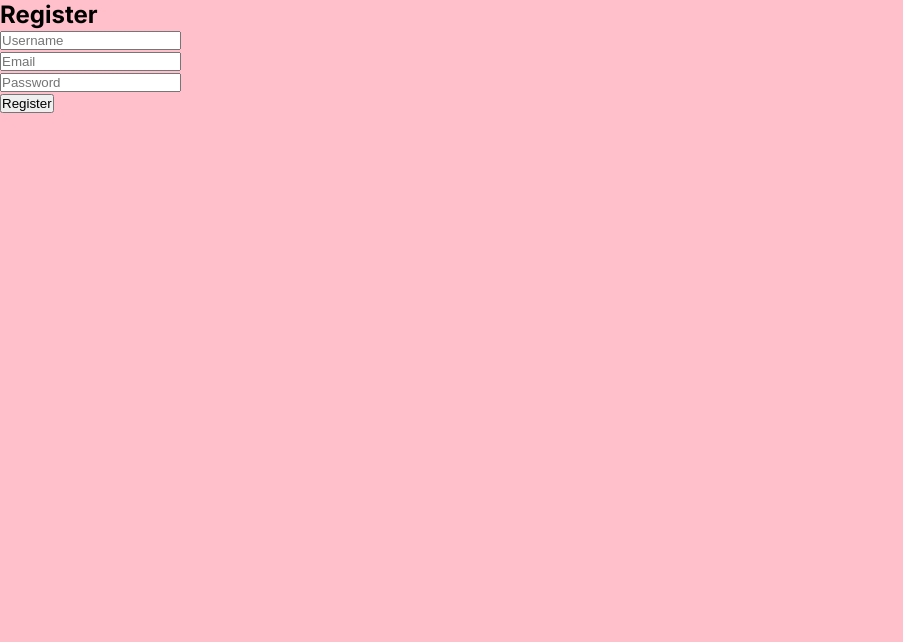
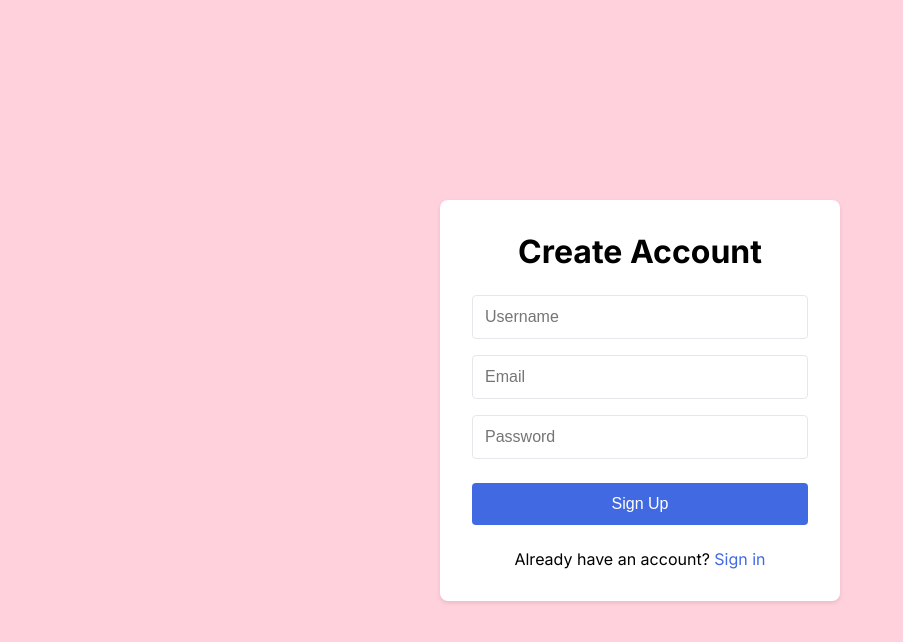
Before and after one commit to kaoutar-12/transcendence_42, a Next.js app in the folder src/frontend/: page /auth/register in a window 1280 px wide. Shown: the top 642 px of the page, without its empty margins (0-903 px from the left). Built offline with nearby package versions, Linux system fonts and the light colour scheme.

Commit message:
make the register page works

```diff
--- a/src/frontend/app/auth/login/page.tsx
+++ b/src/frontend/app/auth/login/page.tsx
@@ -163,7 +163,7 @@ export default function Login() {
           marginTop: '1.5rem'
         }}>
           Don't have an account?{' '}
-          <a href="/signup" style={{
+          <a href="/auth/register" style={{
             color: 'blue',
             textDecoration: 'underline'
           }}>
--- a/src/frontend/app/auth/register/page.tsx
+++ b/src/frontend/app/auth/register/page.tsx
@@ -8,61 +8,154 @@ export default function Register() {
    email: '',
    password: ''
  });
+ const [error, setError] = useState('');
  const router = useRouter();
 
  const handleSubmit = async (e: React.FormEvent) => {
    e.preventDefault();
+   setError('');
+
    try {
-
-      console.log("body: ")
-      console.log(JSON.stringify(formData))
-
      const res = await fetch('http://localhost:8000/api/register/', {
        method: 'POST',
        headers: { 'Content-Type': 'application/json' },
        body: JSON.stringify(formData)
      });
 
+     const data = await res.json();
+
      if (res.ok) {
+      localStorage.setItem('access_token', data.tokens.access);
+      localStorage.setItem('refresh_token', data.tokens.refresh);
        router.push('/home');
+     } else {
+       setError(data.error || 'Registration failed');
      }
    } catch (error) {
-      console.error('Registration failed:', error);
+     setError('Network error occurred');
    }
  };
 
  return (
-    <div className="min-h-screen flex items-center justify-center bg-gray-100">
-      <form onSubmit={handleSubmit} className="bg-white p-8 rounded-lg shadow-md w-96">
-        <h2 className="text-2xl font-bold mb-6 text-center">Register</h2>
-        <div className="mb-4">
+   <div style={{
+     minHeight: '100vh',
+     width: '100%',
+     backgroundColor: '#ffd1dc',
+     display: 'flex',
+     justifyContent: 'center',
+     alignItems: 'center'
+   }}>
+     <div style={{
+       width: '100%',
+       maxWidth: '400px',
+       padding: '2rem',
+       backgroundColor: 'white',
+       borderRadius: '8px',
+       boxShadow: '0 2px 4px rgba(0, 0, 0, 0.1)'
+     }}>
+       <h1 style={{
+         fontSize: '2rem',
+         fontWeight: 'bold',
+         textAlign: 'center',
+         marginBottom: '1.5rem'
+       }}>Create Account</h1>
+
+       {error && (
+         <div style={{
+           padding: '0.75rem',
+           marginBottom: '1rem',
+           backgroundColor: '#fee2e2',
+           color: '#dc2626',
+           borderRadius: '4px'
+         }}>
+           {error}
+         </div>
+       )}
+
+       <form onSubmit={handleSubmit} style={{
+         display: 'flex',
+         flexDirection: 'column',
+         gap: '1rem'
+       }}>
+         <div>
            <input
              type="text"
              placeholder="Username"
-            className="w-full p-2 border rounded"
              onChange={(e) => setFormData({...formData, username: e.target.value})}
+             style={{
+               width: '100%',
+               padding: '0.75rem',
+               border: '1px solid #e5e7eb',
+               borderRadius: '4px',
+               fontSize: '1rem'
+             }}
+             required
            />
          </div>
-        <div className="mb-4">
+         <div>
            <input
              type="email"
              placeholder="Email"
-            className="w-full p-2 border rounded"
              onChange={(e) => setFormData({...formData, email: e.target.value})}
+             style={{
+               width: '100%',
+               padding: '0.75rem',
+               border: '1px solid #e5e7eb',
+               borderRadius: '4px',
+               fontSize: '1rem'
+             }}
+             required
            />
          </div>
-        <div className="mb-6">
+         <div>
            <input
              type="password"
              placeholder="Password"
-            className="w-full p-2 border rounded"
              onChange={(e) => setFormData({...formData, password: e.target.value})}
+             style={{
+               width: '100%',
+               padding: '0.75rem',
+               border: '1px solid #e5e7eb',
+               borderRadius: '4px',
+               fontSize: '1rem'
+             }}
+             required
            />
          </div>
-        <button type="submit" className="w-full bg-blue-500 text-white p-2 rounded">
-          Register
+         <button
+           type="submit"
+           style={{
+             width: '100%',
+             padding: '0.75rem',
+             backgroundColor: '#4169e1',
+             color: 'white',
+             border: 'none',
+             borderRadius: '4px',
+             fontSize: '1rem',
+             cursor: 'pointer',
+             marginTop: '0.5rem'
+           }}
+         >
+           Sign Up
          </button>
        </form>
+
+       <p style={{
+         textAlign: 'center',
+         marginTop: '1.5rem'
+       }}>
+         Already have an account?{' '}
+         <a
+           href="/auth/login"
+           style={{
+             color: '#4169e1',
+             textDecoration: 'none'
+           }}
+         >
+           Sign in
+         </a>
+       </p>
+     </div>
    </div>
  );
 }
```
Also changed, not shown: src/frontend/app/layout.tsx (+1 -30 lines), src/frontend/app/LayoutWrapper.tsx (added), 1 other file (tests, documents, lock files or other folders). Lines whose indentation alone changed are shown as unchanged.
